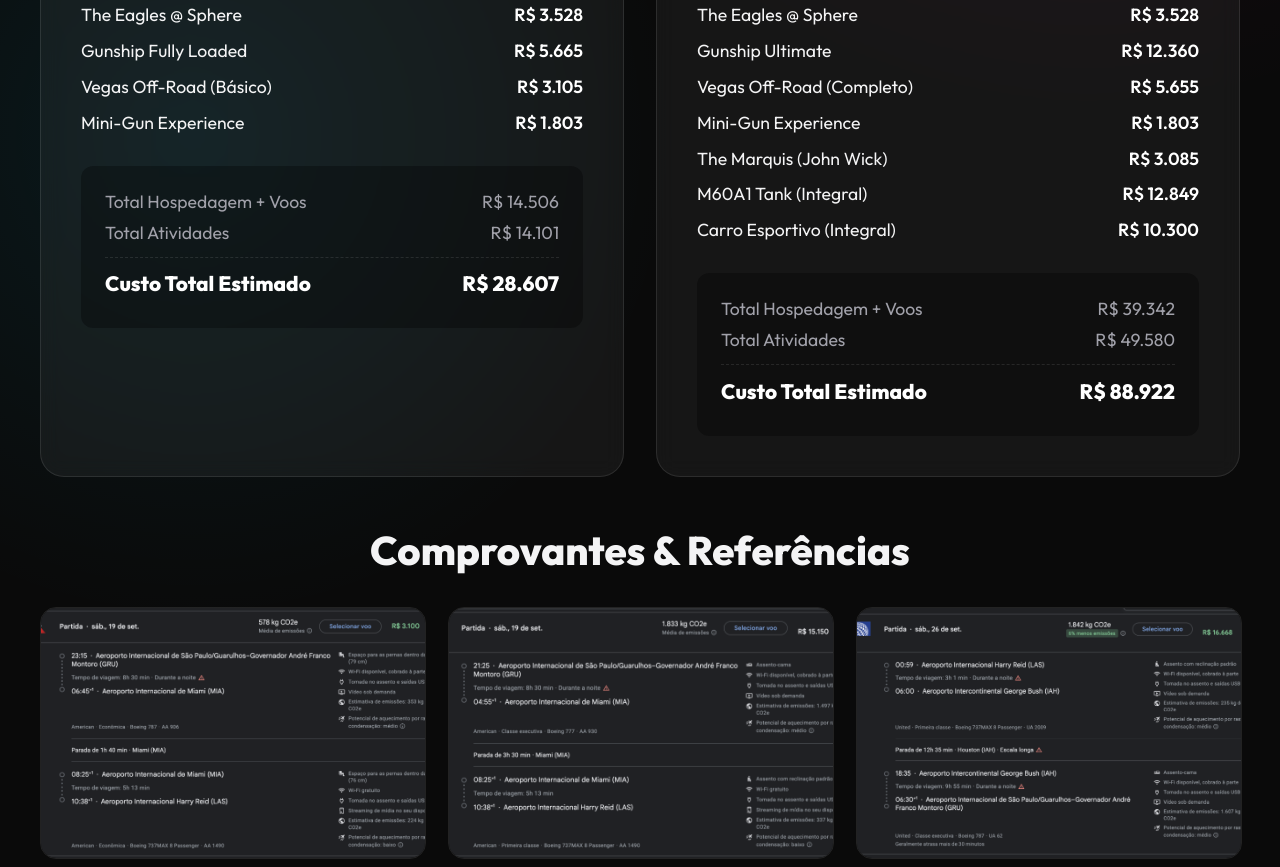
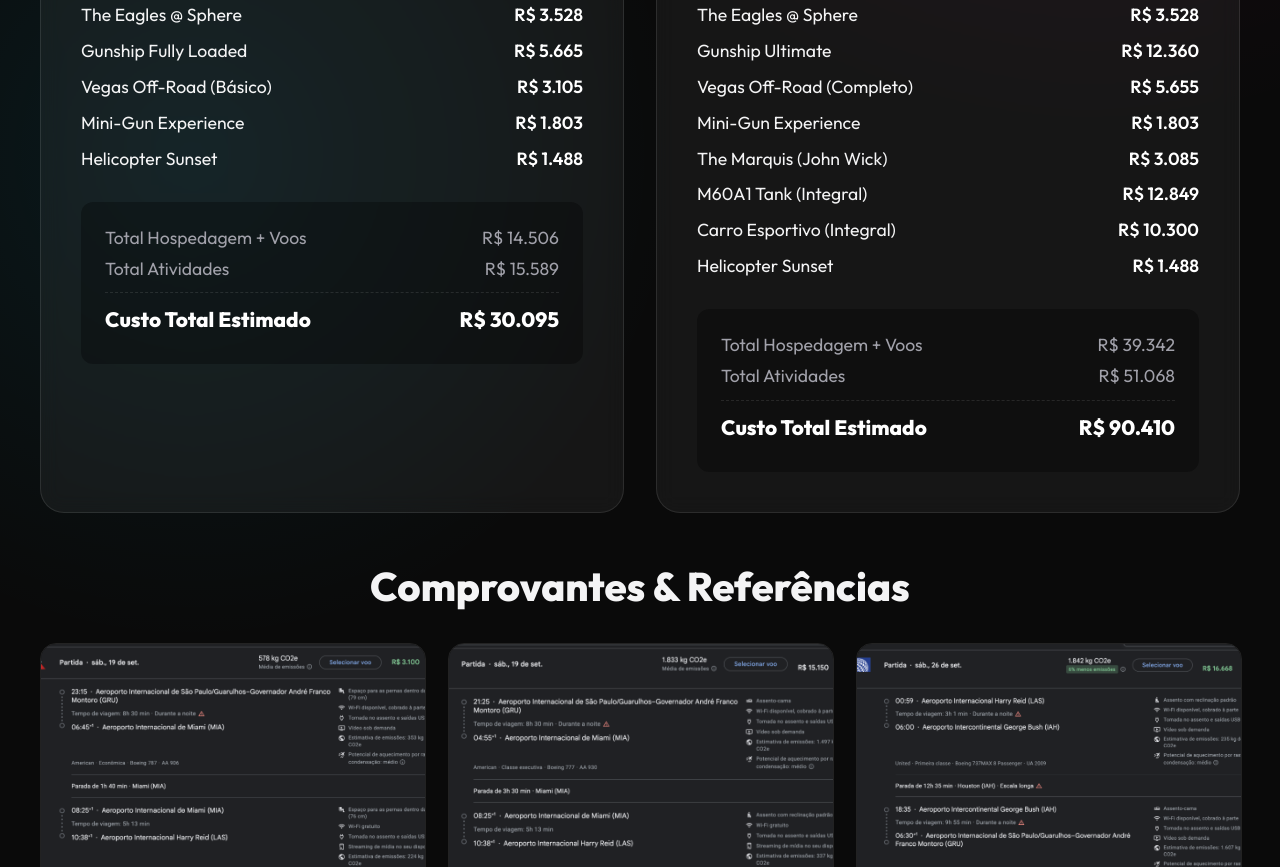
Before and after one commit to eduardoheluany-tech/vegas-trip-2026, a plain HTML site: page index.html in a window 1280 px wide. Shown: the part 1478-2345 px from the top of the page. Drawn offline with Linux system fonts and the light colour scheme.

Commit message:
Add Maverick Helicopter Sunset Tour

```diff
--- a/index.html
+++ b/index.html
@@ -307,11 +307,11 @@
                 </div>
                 <div class="total-item">
                     <span>Total Atividades + Carro</span>
-                    <strong>R$ 63.681</strong>
+                    <strong>R$ 66.657</strong>
                 </div>
                 <div class="total-item" style="background: rgba(0,210,255,0.15); border: 1px solid var(--accent-blue);">
                     <span style="color: #fff;">Custo Final Total</span>
-                    <strong>R$ 117.530</strong>
+                    <strong>R$ 120.506</strong>
                 </div>
             </div>
             <p style="color: var(--text-muted); font-size: 0.9rem; margin-top: 1.5rem;">
@@ -374,6 +374,10 @@
                         <span class="item-name">Mini-Gun Experience</span>
                         <span class="item-price">R$ 1.803</span>
                     </li>
+                    <li>
+                        <span class="item-name">Helicopter Sunset</span>
+                        <span class="item-price">R$ 1.488</span>
+                    </li>
                 </ul>
 
                 <div class="total-box">
@@ -383,11 +387,11 @@
                     </div>
                     <div class="total-line">
                         <span>Total Atividades</span>
-                        <span>R$ 14.101</span>
+                        <span>R$ 15.589</span>
                     </div>
                     <div class="total-line highlight">
                         <span>Custo Total Estimado</span>
-                        <span>R$ 28.607</span>
+                        <span>R$ 30.095</span>
                     </div>
                 </div>
             </div>
@@ -438,6 +442,10 @@
                         <span class="item-name">Carro Esportivo (Integral)</span>
                         <span class="item-price">R$ 10.300</span>
                     </li>
+                    <li>
+                        <span class="item-name">Helicopter Sunset</span>
+                        <span class="item-price">R$ 1.488</span>
+                    </li>
                 </ul>
 
                 <div class="total-box">
@@ -447,11 +455,11 @@
                     </div>
                     <div class="total-line">
                         <span>Total Atividades</span>
-                        <span>R$ 49.580</span>
+                        <span>R$ 51.068</span>
                     </div>
                     <div class="total-line highlight">
                         <span>Custo Total Estimado</span>
-                        <span>R$ 88.922</span>
+                        <span>R$ 90.410</span>
                     </div>
                 </div>
             </div>
@@ -471,6 +479,7 @@
                 <img src="images/media_1789486007675.png" alt="Print">
                 <img src="images/media_1789486097100.png" alt="Print">
                 <img src="images/media_1789486945752.png" alt="Print">
+                <img src="images/media_1789494727002.png" alt="Print">
             </div>
         </div>
 
```
Also changed, not shown: images/media_1789494727002.png (added).
